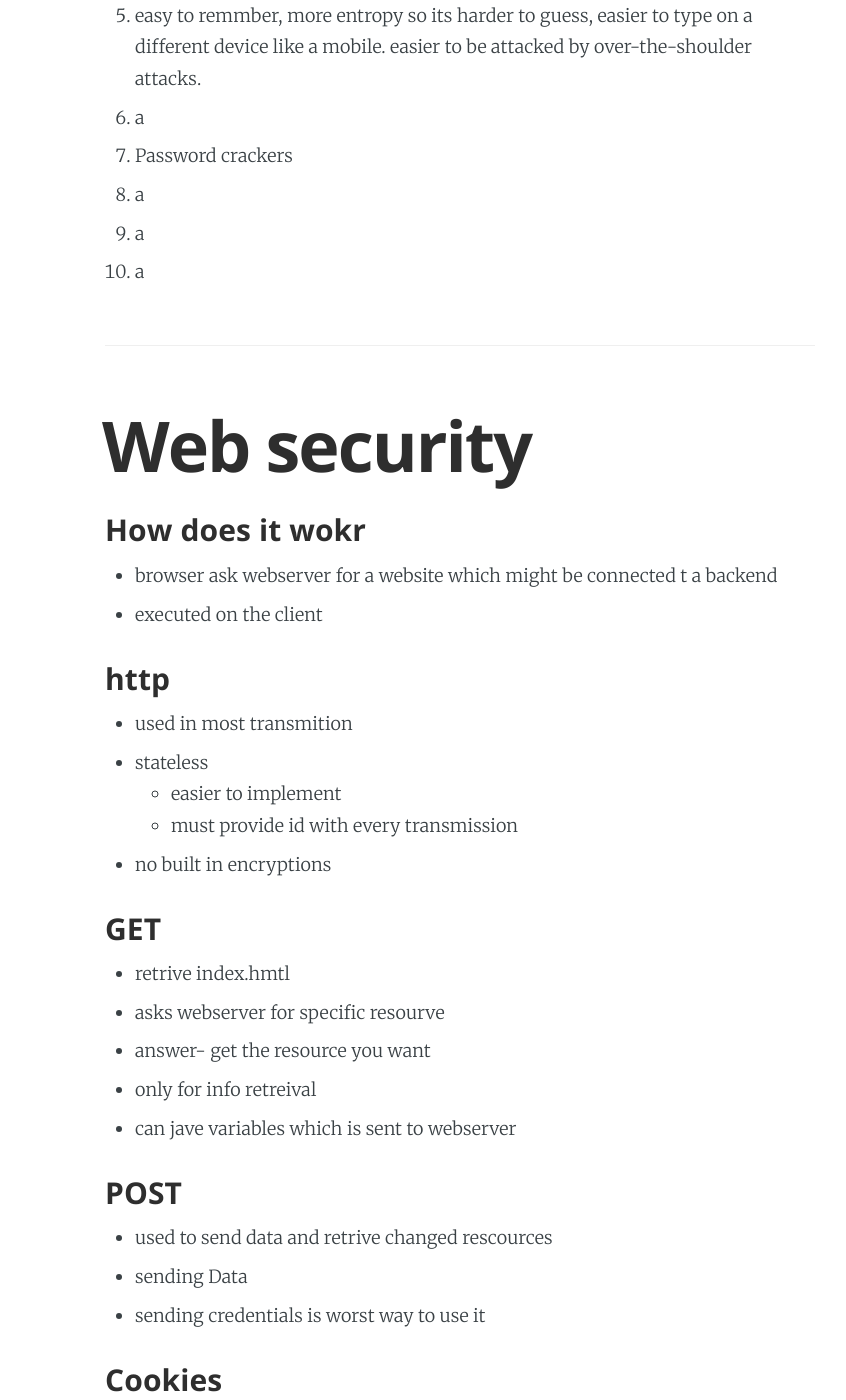
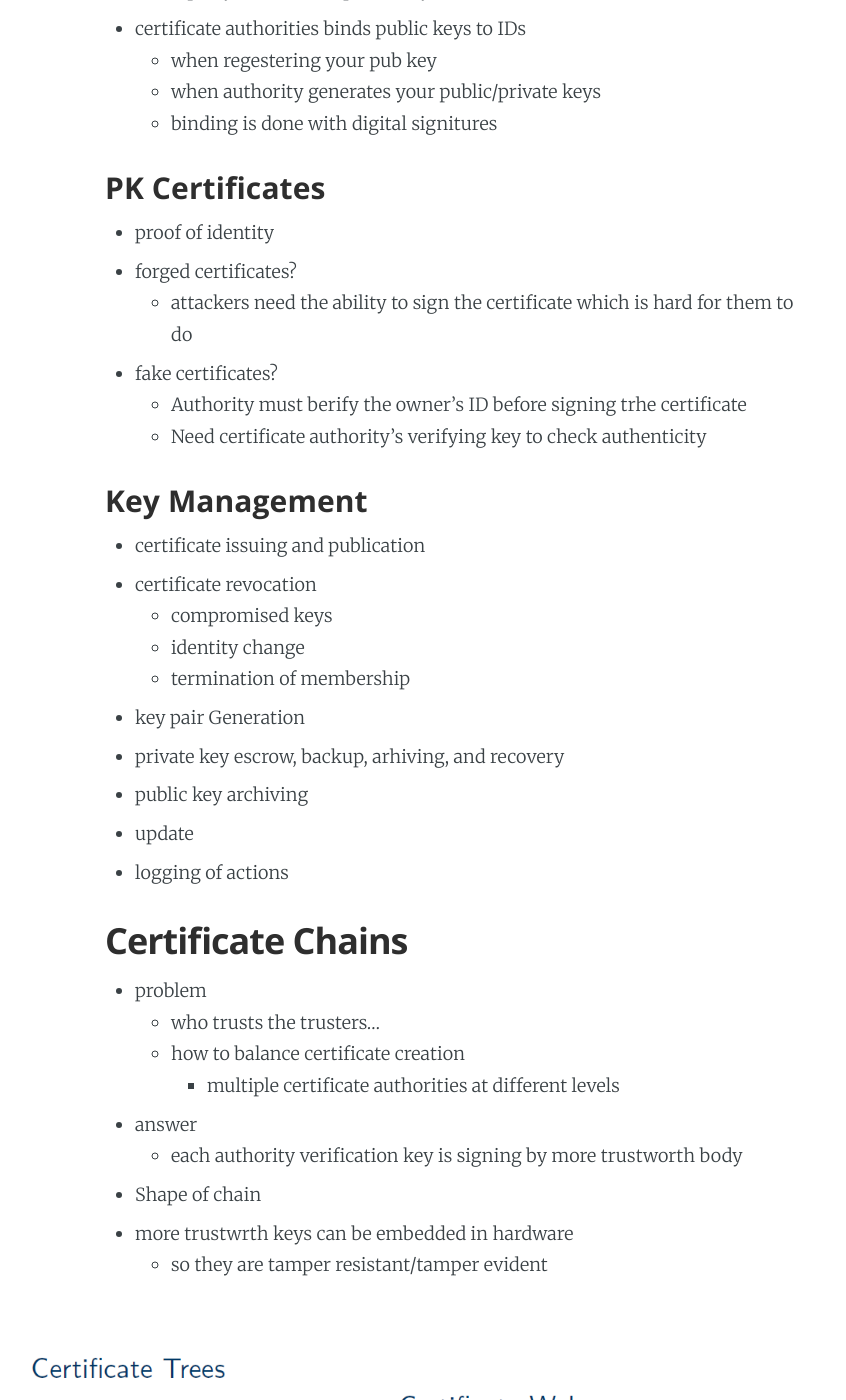
Before and after one commit to FireRedNinja/cs-notes, a Jekyll site: the page built from _posts/2018-01-08-cyber-security-fundamentals.md, in a window 1280 px wide and 1400 px high, scrolled down 27261 px. Shown: the whole window, without its empty margins (180-1026 px from the left). Built offline with Jekyll 4.4.1, drawn with Linux system fonts in a browser that asks for light colours; some of the changed text lies outside the part shown.

Commit message:
csf week 3 notes

```diff
--- a/_posts/2018-01-08-cyber-security-fundamentals.md
+++ b/_posts/2018-01-08-cyber-security-fundamentals.md
@@ -649,6 +649,47 @@ author: noel
     - not federated
 
 ---------------------------------------------
+# Lecture 6 - Publc Key Infrastructure
+
+## PKI
+- Third party to deal with public keys
+- certificate authorities binds public keys to IDs
+    - when regestering your pub key
+    - when authority generates your public/private keys
+    - binding is done with digital signitures
+
+### PK Certificates
+- proof of identity
+- forged certificates?
+    - attackers need the ability to sign the certificate which is hard for them to do
+- fake certificates?
+    - Authority must berify the owner's ID before signing trhe certificate
+    - Need certificate authority's verifying key to check authenticity
+
+### Key Management
+- certificate issuing and publication
+- certificate revocation
+    - compromised keys
+    - identity change
+    - termination of membership
+- key pair Generation
+- private key escrow, backup, arhiving, and recovery
+- public key archiving
+- update
+- logging of actions
+
+## Certificate Chains
+- problem
+    - who trusts the trusters...
+    - how to balance certificate creation
+        - multiple certificate authorities at different levels
+- answer
+    - each authority verification key is signing by more trustworth body
+- Shape of chain
+- more trustwrth keys can be embedded in hardware
+    - so they are tamper resistant/tamper evident
+
+![Chain Shapes](/cs-notes/assets/images/csf/chainShapes.png)
 
 -----------------------------------
 
```
Also changed, not shown: assets/images/csf/chainShapes.png (added).
